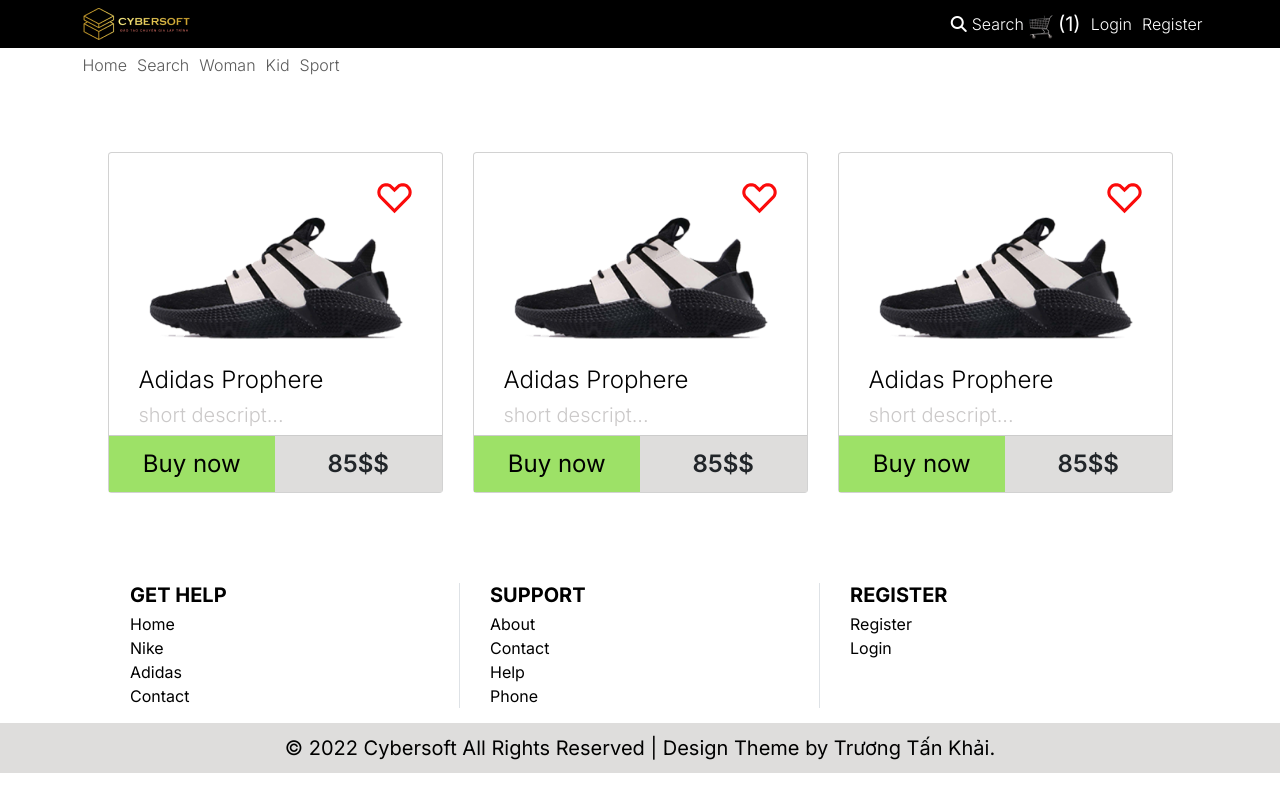
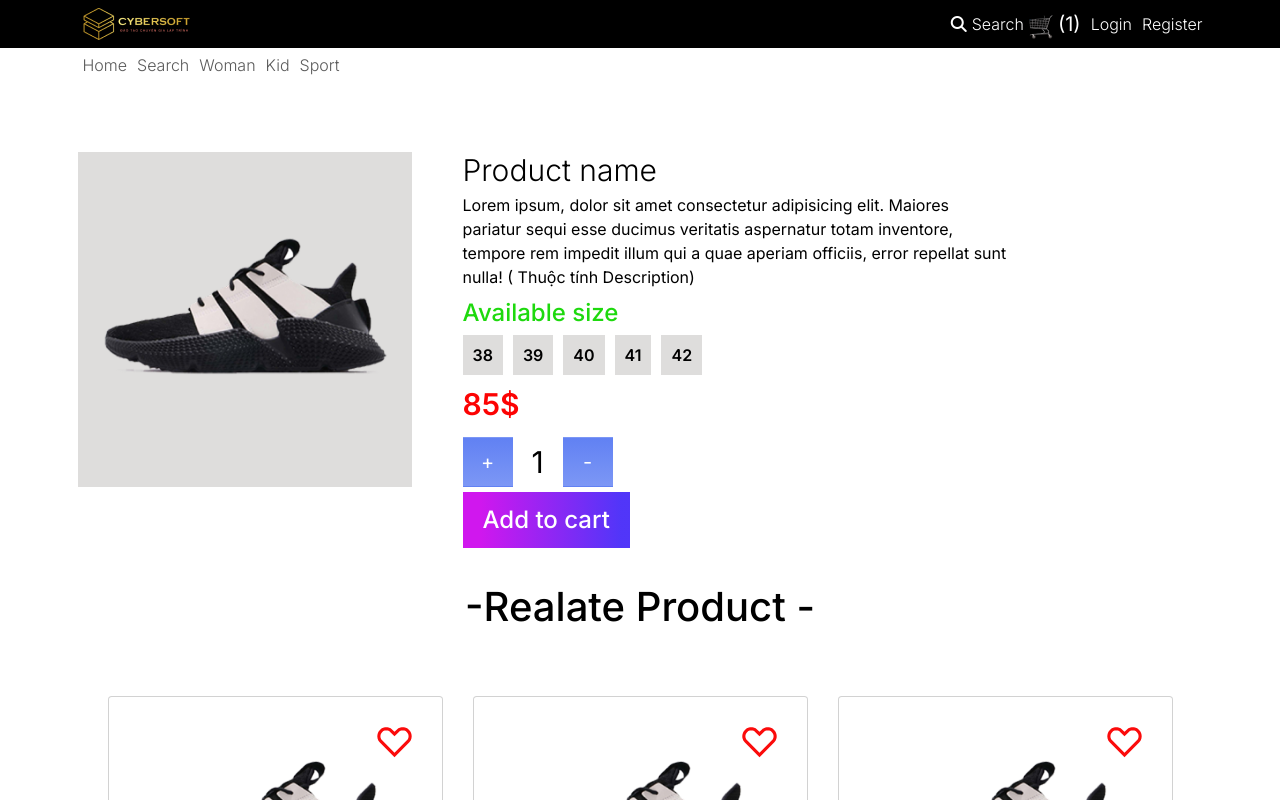
Before and after one commit to khanguyenh10/REACT_BC91, a React (Vite) app: page /detail in a window 1280 px wide. Shown: the top 800 px of the page. Built offline with nearby package versions, Linux system fonts and the light colour scheme.

Commit message:
Update Detail

```diff
--- a/src/assets/sass/abstracts/_base.scss
+++ b/src/assets/sass/abstracts/_base.scss
@@ -31,6 +31,9 @@
 a {
     text-decoration: none;
     color: $color-dark;
+    :hover {
+        text-shadow: 1px 1px 1px $color-secondary;
+    }
 }
 body {
     font-family: $font-inter, sans-serif;
--- a/src/assets/sass/abstracts/_component.scss
+++ b/src/assets/sass/abstracts/_component.scss
@@ -69,6 +69,19 @@
 .btn-buy {
     @include style_button(2.4rem, $fw-normal, $color-dark, #9de167, 1rem 2rem, none, 0px, #a7ec6e, $color-dark);
 }
+.btn-add-to-cart {
+    @include style_button(
+        2.4rem,
+        $fw-medium,
+        $color-light,
+        linear-gradient(270deg, rgba(62, 32, 248, 0.9) 5.14%, #d017ee 89.71%),
+        1rem 2rem,
+        none,
+        0px,
+        linear-gradient(270deg, rgba(62, 32, 248, 0.9) 5.14%, #d931f3 89.71%),
+        $color-light
+    );
+}
 .products {
     .product-item {
         .card-title {
--- a/src/assets/sass/abstracts/_mixin.scss
+++ b/src/assets/sass/abstracts/_mixin.scss
@@ -43,8 +43,9 @@
     border: $border;
     border-radius: $br;
     cursor: pointer;
+    &:active,
     &:hover {
-        background: $bgHover;
-        color: $colorHover;
+        background: $bgHover !important;
+        color: $colorHover !important;
     }
 }
--- a/src/assets/sass/abstracts/_variable.scss
+++ b/src/assets/sass/abstracts/_variable.scss
@@ -1,8 +1,8 @@
 //------------- color ---------------
 $color-primary: #ff4500;
 $color-secondary: #dedddc;
-$color-success: #9de167;
-$color-danger: #dc3545;
+$color-success: #1ed90e;
+$color-danger: #fc0303;
 $color-warning: #f8b653;
 $color-info: #0dcaf0;
 $color-light: #fff;
--- a/src/assets/sass/pages/_detail.scss
+++ b/src/assets/sass/pages/_detail.scss
@@ -0,0 +1,27 @@
+@use "../abstracts/variable" as *;
+.detail-page {
+    .quantity {
+        display: flex;
+        align-items: center;
+        .btn {
+            background: linear-gradient(180deg, #6181f3 0%, #7c97f5 99.48%);
+            width: 5rem;
+            height: 5rem;
+            color: #fff;
+            font-size: $text-2xl;
+            border-radius: 0;
+        }
+        input[type="number"] {
+            &::-webkit-outer-spin-button,
+            &::-webkit-inner-spin-button {
+                -webkit-appearance: none;
+                margin: 0;
+            }
+            -moz-appearance: textfield;
+            text-align: center;
+            width: 5rem;
+            outline: none;
+            font-size: $text-3xl;
+        }
+    }
+}
--- a/src/components/ProductItem.jsx
+++ b/src/components/ProductItem.jsx
@@ -1,22 +1,22 @@
 import React from 'react'
-import { Link } from 'react-router-dom';
+import { Link, NavLink } from 'react-router-dom';
 import ShoeFavorite from './ShoeFavorite';
 
 const ProductItem = (props) => {
-    const { imgSrc, title, shortDes, price } = props;
+    const { imgSrc, title, shortDes, price, to } = props;
     return (
         <div className="card product-item">
             <div className="card-body  p-md-5 pb-md-2">
                 <ShoeFavorite />
                 <img src={imgSrc} className="card-img-top" alt="..." />
-                <Link to={'/'}>
-                    <h5 className="card-title fw-light">{title}</h5>
-                </Link>
+                {/* <Link to={'/detail/1'}> */}
+                <h5 className="card-title fw-light">{title}</h5>
+                {/* </Link> */}
                 <p className="card-text fs-2 fw-light" style={{ color: '#CbC9C9' }}>{shortDes}...</p>
 
             </div>
             <div className='card-footer p-0 d-flex'>
-                <button className="btn btn-buy" style={{ flex: 1 }}>Buy now</button>
+                <Link to={to} className="btn btn-buy" style={{ flex: 1 }}>Buy now</Link>
                 <p className='card-price mb-0 text-center ' style={{ flex: 1 }} > {price}$</p>
             </div>
         </div>
--- a/src/components/Products.jsx
+++ b/src/components/Products.jsx
@@ -8,13 +8,13 @@
         <section className='products'>
             <div className="row p-md-5 g-md-5">
                 <div className="col-md-6 col-lg-4">
-                    <ProductItem imgSrc='./shoes/thumbnail.png' title={'Adidas Prophere'} shortDes={'short descript'} price={'85$'} />
+                    <ProductItem imgSrc='/shoes/thumbnail.png' title={'Adidas Prophere'} shortDes={'short descript'} price={'85$'} to={'/detail/1'} />
                 </div>
                 <div className="col-md-6 col-lg-4">
-                    <ProductItem imgSrc='./shoes/thumbnail.png' title={'Adidas Prophere'} shortDes={'short descript'} price={'85$'} />
+                    <ProductItem imgSrc='/shoes/thumbnail.png' title={'Adidas Prophere'} shortDes={'short descript'} price={'85$'} to={'/detail/2'} />
                 </div>
                 <div className="col-md-6 col-lg-4">
-                    <ProductItem imgSrc='./shoes/thumbnail.png' title={'Adidas Prophere'} shortDes={'short descript'} price={'85$'} />
+                    <ProductItem imgSrc='/shoes/thumbnail.png' title={'Adidas Prophere'} shortDes={'short descript'} price={'85$'} to={'/detail/3'} />
                 </div>
             </div>
         </section >
--- a/src/components/ShoeCarousel.jsx
+++ b/src/components/ShoeCarousel.jsx
@@ -1,5 +1,6 @@
 import React from 'react'
-import { Navigation, Pagination } from 'swiper/modules';
+import { Link } from 'react-router-dom';
+import { Navigation, Pagination, Autoplay } from 'swiper/modules';
 import { Swiper, SwiperSlide } from 'swiper/react';
 
 
@@ -7,11 +8,16 @@
     return (
         <section className='shoe-carousel'>
             <Swiper
-                modules={[Navigation, Pagination,]}
+                modules={[Navigation, Pagination, Autoplay]}
                 spaceBetween={50} //Khoảng cách giữa các slide là $number px
                 slidesPerView={1} //$number slide cùng lúc trên màn hình.
                 navigation
                 pagination={{ clickable: true }}
+                autoplay={{
+                    delay: 2000,
+                    disableOnInteraction: false,
+                }}
+                loop={true}
             // {/* onSlideChange={() => console.log('slide change')} */}
             // {/* onSwiper={(swiper) => console.log(swiper)} */}
             >
@@ -21,9 +27,11 @@
                             <img src='./shoes/thumbnail.png' />
                         </div>
                         <div className="col-md-6 col-lg-4 ">
+                            {/* <Link to="/detail/1"> */}
                             <h2 className='fw-light fs-4'>Product name</h2>
+                            {/* </Link> */}
                             <p className='fw-light fs-2'>Product description</p>
-                            <button className='btn btn-warning fs-2 fw-light text-white rounded-0 px-5 py-3 mt-2'>Buy now</button>
+                            <Link to="/detail/1" className='btn btn-warning fs-2 fw-light text-white rounded-0 px-5 py-3 mt-2'>Buy now</Link>
                         </div>
                     </div>
                 </SwiperSlide>
@@ -33,9 +41,11 @@
                             <img src='./shoes/thumbnail.png' />
                         </div>
                         <div className="col-md-4">
+                            {/* <Link to="/detail/1"> */}
                             <h2 className='fw-light fs-4'>Product name</h2>
+                            {/* </Link> */}
                             <p className='fw-light fs-2'>Product description</p>
-                            <button className='btn btn-warning fs-2 fw-light text-white rounded-0 px-5 py-3 mt-2'>Buy now</button>
+                            <Link to="/detail/1" className='btn btn-warning fs-2 fw-light text-white rounded-0 px-5 py-3 mt-2'>Buy now</Link>
                         </div>
                     </div>
                 </SwiperSlide>
--- a/src/main.jsx
+++ b/src/main.jsx
@@ -27,7 +27,7 @@
             <Route index element={<Home />}></Route>
             {/* <Route path='men' element={<p>Men</p>}></Route> */}
             <Route path='search' element={<Search />}></Route>
-            <Route path='detail' element={<Detail />}></Route>
+            <Route path='detail/*' element={<Detail />}></Route>
             <Route path='login' index element={<Login />}></Route>
             <Route path='register' index element={<Register />}></Route>
             <Route path='profile' index element={<Profile />}></Route>
--- a/src/pages/Detail.jsx
+++ b/src/pages/Detail.jsx
@@ -1,10 +1,55 @@
-import React from 'react'
+import React, { use, useEffect } from 'react'
 import Products from '../components/Products'
+import { useParams } from 'react-router-dom';
 
 const Detail = () => {
+    const params = useParams();
+    useEffect(() => {
+        window.scrollTo(0, 0)
+    }, [params])
     return (
         <div className='detail-page'>
             <div className="container">
+                <div className="row my-3 my-md-5 g-md-5">
+                    <div className="col-md-4">
+                        <div className='bg-secondary p-4 d-flex align-content-center' style={{ width: 334, height: 335 }}>
+                            <img src='/shoes/thumbnail.png' className=' object-fit-contain' />
+                        </div>
+                    </div>
+                    <div className="col-md-6">
+                        <h2 className=' fs-3 fw-light'>Product name</h2>
+                        <p>Lorem ipsum, dolor sit amet consectetur adipisicing elit. Maiores pariatur sequi esse ducimus veritatis aspernatur totam inventore, tempore rem impedit illum qui a quae aperiam officiis, error repellat sunt nulla! ( Thuộc tính Description)</p>
+                        <div className='size'>
+                            <h3 className='text-success' style={{ fontSize: '2.4rem' }}>Available size
+                            </h3>
+                            <ul className='d-flex gap-3 flex-wrap mt-4'>
+                                <li>
+                                    <a href="#" className='p-3 bg-secondary fw-semibold'>38</a>
+                                </li>
+                                <li>
+                                    <a href="#" className='p-3 bg-secondary fw-semibold'>39</a>
+                                </li>
+                                <li>
+                                    <a href="#" className='p-3 bg-secondary fw-semibold'>40</a>
+                                </li>
+                                <li>
+                                    <a href="#" className='p-3 bg-secondary fw-semibold'>41</a>
+                                </li>
+                                <li>
+                                    <a href="#" className='p-3 bg-secondary fw-semibold'>42</a>
+                                </li>
+                            </ul>
+                        </div>
+                        <p className='price fs-3 fw-semibold text-danger mt-4'>85$</p>
+                        <div className='quantity'>
+                            <button className='btn btn-increase'>+</button>
+                            <input type='number' min={1} readOnly value={1} />
+                            <button className='btn btn-increase'>-</button>
+                        </div>
+                        <button className='btn btn-add-to-cart my-2' style={{ fontSize: '2.4rem' }}>Add to cart</button>
+                    </div>
+                </div>
+                <h2 className='fs-4 text-center'>-Realate Product -</h2>
                 <Products />
             </div>
         </div>
```
Also changed, not shown: src/components/Header.jsx (+4 -4 lines).
